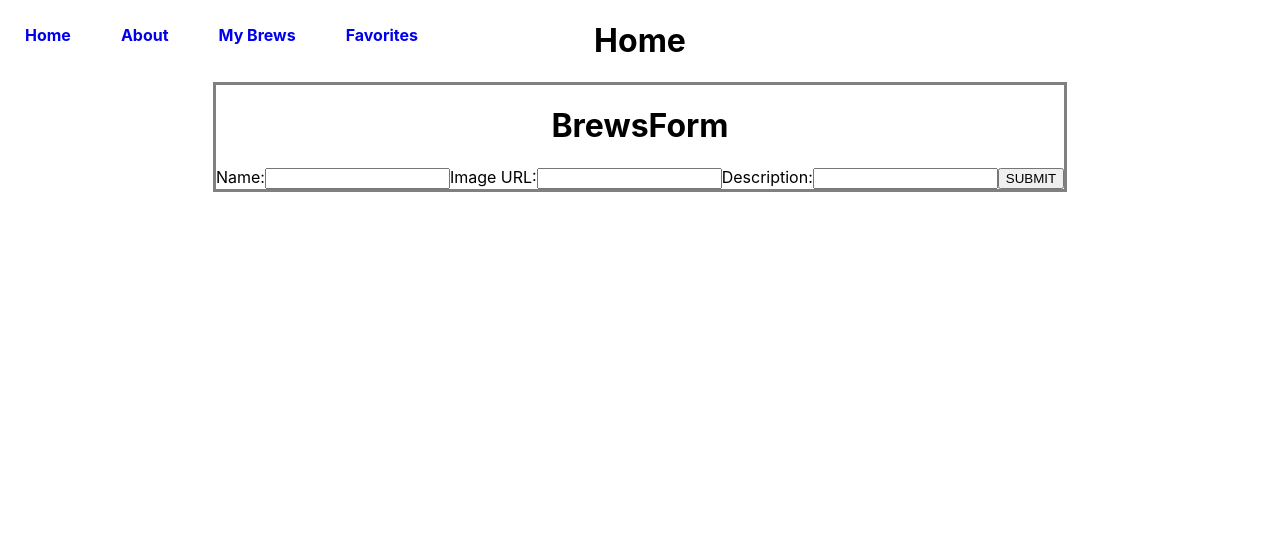
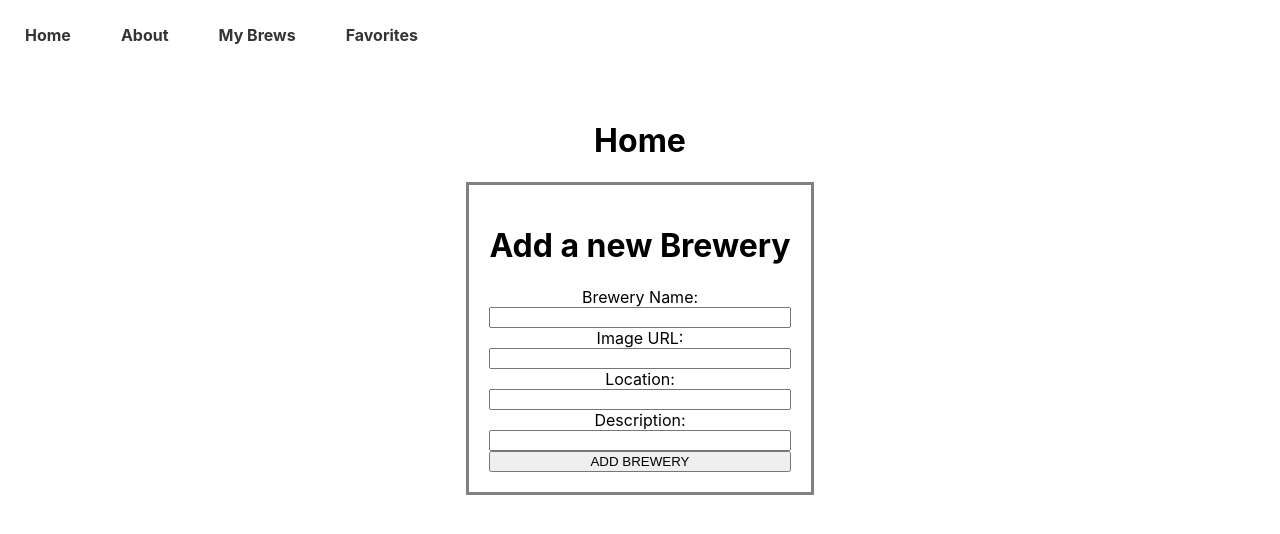
Before and after one commit to brooke-dev/brewery-tomfoolery-frontend, a React (Create React App) app: page / in a window 1280 px wide. Shown: the top 534 px of the page. Built offline with nearby package versions, Linux system fonts and the light colour scheme.

Commit message:
brew form submission

```diff
--- a/src/App.css
+++ b/src/App.css
@@ -5,8 +5,8 @@
   width: 100vw;
   height: 100vh;
   overflow-y: scroll;
+
 }
-
 
 /*------------ NAVBAR ---------- */
 .nav {
@@ -28,6 +28,7 @@
   padding: 25px 0;
   margin: 0 25px;
   transition: 0.2s ease-in-out;
+  color: rgb(54, 51, 51)
 
 }
 
@@ -36,9 +37,24 @@
   cursor: pointer;
 }
 
-/*------------ BREW-FORM ---------- */
+/*------------ HOME / ABOUT  ---------- */
+
+/*  structure for home and about*/
+.content-container {
+  padding-top: 100px;
+  max-width: 1500px;
+}
+
 .brew-form-container{
   border: solid grey 3px;
+  padding: 20px;
+}
+
+.brew-form {
+  display: flex;
+  flex-direction: column;
+  justify-content: center;
+
 }
 
 /*------------ BREW-CONTAINERS ---------- */
--- a/src/components/BrewsForm.js
+++ b/src/components/BrewsForm.js
@@ -1,17 +1,69 @@
-import React from 'react';
+import React, { useState } from 'react';
 
+const initialState={
+    name: "",
+    image_url: "",
+    location: "",
+    description: "",
+}
 const BrewsForm = () => {
+    //set state
+    const[formData, setFormData] = useState(initialState);
+    //destructuring form data
+    // const { name, image_url, location, description} = formData;
+
+    //handle user input into each form field and set state based on input
+    const handleOnChange = (e) => {
+        const { name, value } = e.target;
+        //update form state w/ new values entered into the input fields
+        //make a copy of formData w/ spread, add on the ([name]: value) entered
+        setFormData(formData => {
+          return {
+            ...formData,
+            [name]: value //get the value of the name attribute for whatever input we are in with [name] (will owrk for name, image, and description)
+          };
+        })
+      }
+      //POST REQUEST to submit new brewery
+    const handleBrewSubmit = (e) => {
+        e.preventDefault();
+        // console.log(formData)
+        // console.log(JSON.stringify(formData))
+        fetch("http://localhost:9292/api/entries", {
+            method: "POST",
+            headers: {
+                "Content-Type": "application/json",
+            },
+            body: JSON.stringify(formData)
+        })
+        .then((res) => res.json())
+        .then(
+            //reset form state
+            setFormData(initialState)
+            //Will NEED TO ADD TO BREW LIST in front-end AND UPDATE THAT STATE & re-fetch GET from db w/ updated brew list
+        )
+        .catch(err => console.error(err))
+    }
+
+
+
     return (
         <div className='brew-form-container'>
-            <h1>BrewsForm</h1>
-            <form className="brew-form">
-                <label>Name:</label>
-                <input type='text'/>
+            <h1>Add a new Brewery</h1>
+            <form className="brew-form" autoComplete='off' onSubmit={handleBrewSubmit}>
+                <label>Brewery Name:</label>
+                <input type='text'id="name" name="name" value={formData.name} onChange={handleOnChange}/>
+
                 <label>Image URL:</label>
-                <input type='text'/>
+                <input type='text'id="image" name="image_url" value={formData.image_url} onChange={handleOnChange}/>
+
+                <label>Location:</label>
+                <input type='text'id="location" name="location" value={formData.location} onChange={handleOnChange}/>
+
                 <label>Description:</label>
-                <input type='text'/>
-                <button className='submit-btn' type="submit">SUBMIT</button>
+                <input type='text' id="description" name="description" value={formData.description} onChange={handleOnChange}/>
+
+                <button className='submit-btn' type="submit">ADD BREWERY</button>
             </form>
         </div>
 
```
